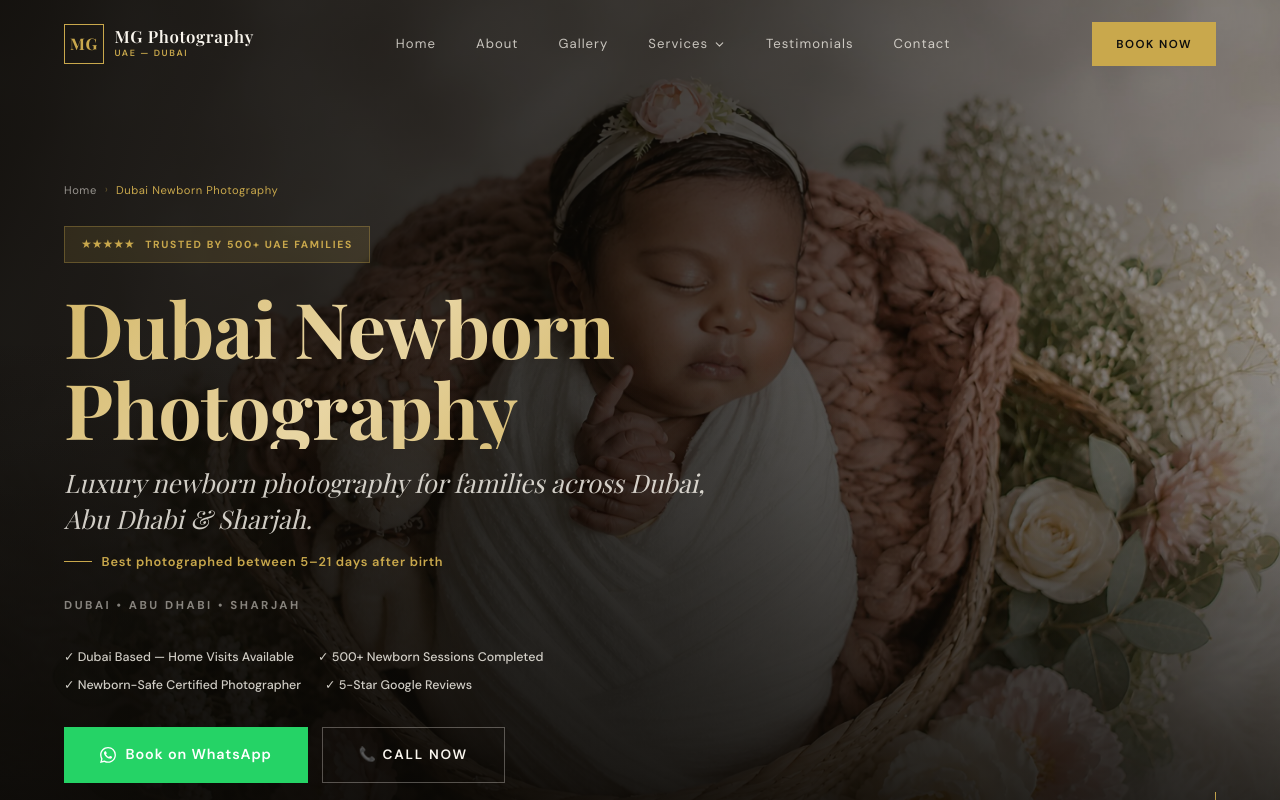
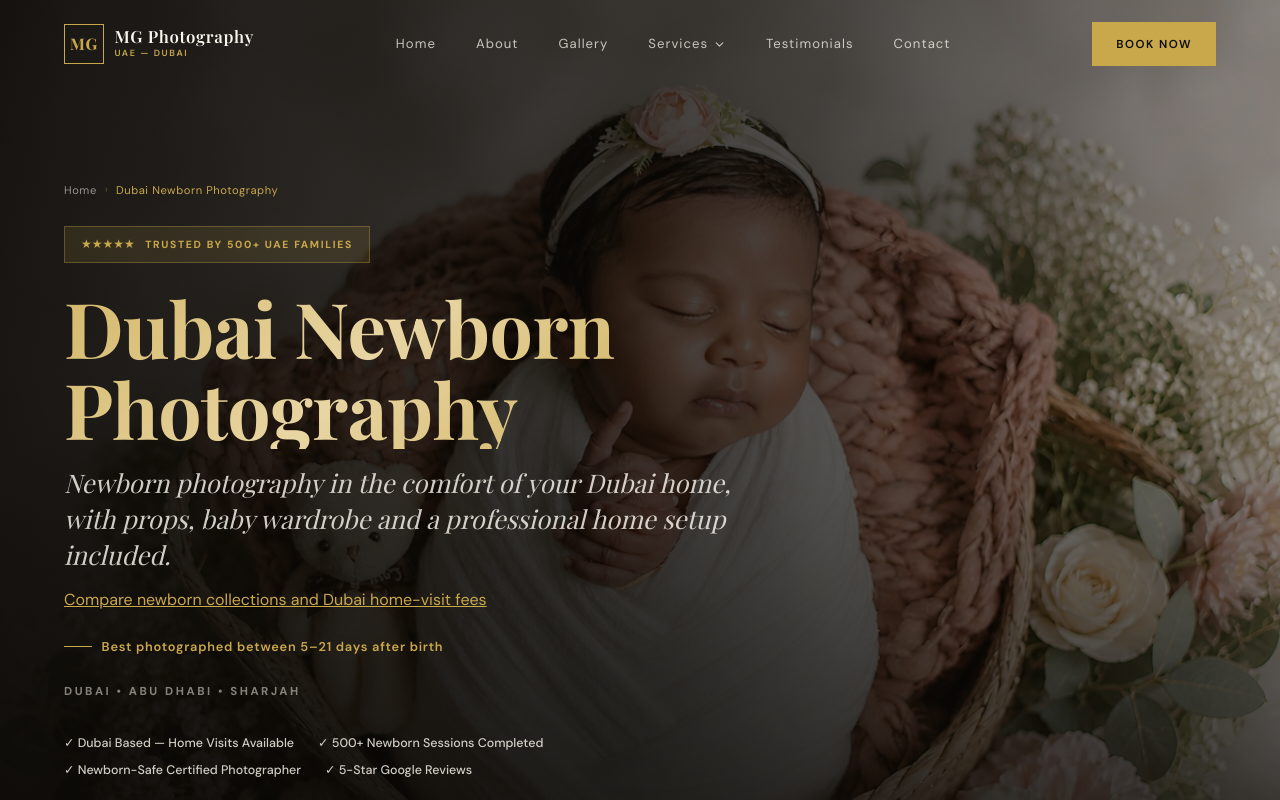
Before and after one commit to mgphotographyglobal/mgphotographyglobal, a Next.js app: page /dubai-newborn-photography in a window 1280 px wide. Shown: the top 800 px of the page. Built offline with nearby package versions, Linux system fonts and the light colour scheme; a web font is replaced by a local one.

Commit message:
Clarify newborn package details and service metadata

```diff
--- a/app/dubai-newborn-photography/page.tsx
+++ b/app/dubai-newborn-photography/page.tsx
@@ -4,9 +4,10 @@
  * Google Ads Quality Score optimized
  * Core Web Vitals optimized (LCP image priority, no CLS)
  * WCAG AA accessible
- * Full schema markup: LocalBusiness + FAQPage + AggregateRating + BreadcrumbList
+ * Structured data: Service + FAQPage + ImageGallery + BreadcrumbList
  */
 import Image from "next/image";
+import Link from "next/link";
 import type { Metadata } from "next";
 import Footer from "../components/Footer";
 import MobileStickyCTA from "../components/MobileStickyCTA";
@@ -17,11 +18,12 @@ const SITE_URL = "https://mgphotographyglobal.com";
 const PAGE_URL = `${SITE_URL}/dubai-newborn-photography/`;
 const WA_URL = "https://wa.me/971588764748?text=Hi%20MG%20Photography%2C%20I%27d%20like%20to%20book%20a%20newborn%20photography%20session%20in%20Dubai.";
 const CALL_URL = "tel:+971588764748";
+const PAGE_DESCRIPTION = "Newborn photography at home in Dubai. Compare 10, 15 and 25-portrait collections, with props and home setup included. AED 100 Dubai home visit fee applies.";
 
 // ─── SEO Metadata ─────────────────────────────────────────────────────────────
 export const metadata: Metadata = {
   title: "Dubai Newborn Photographer | MG Photography UAE",
-  description: "Professional newborn photographer in Dubai. Safe, gentle, luxury home-visit sessions. Trusted by 500+ UAE families. Book via WhatsApp.",
+  description: PAGE_DESCRIPTION,
   keywords: [
     "Dubai Newborn Photographer",
     "Newborn Photography Dubai",
@@ -40,7 +42,7 @@ export const metadata: Metadata = {
   openGraph: {
     title: "Dubai Newborn Photographer | MG Photography UAE",
     description:
-      "Luxury home newborn photography in Dubai. 500+ families. 5-star Google reviews. Book via WhatsApp.",
+      PAGE_DESCRIPTION,
     type: "website",
     locale: "en_AE",
     url: PAGE_URL,
@@ -57,7 +59,7 @@ export const metadata: Metadata = {
   twitter: {
     card: "summary_large_image",
     title: "Dubai Newborn Photographer | MG Photography UAE",
-    description: "Luxury home newborn photography in Dubai. 500+ families.",
+    description: PAGE_DESCRIPTION,
     images: ["/images/hero-basket-newborn.webp"],
   },
 };
@@ -232,11 +234,11 @@ const faqs = [
   },
   {
     q: "How many photos will we receive?",
-    a: "25–80+ hand-retouched images depending on your package. Every image is individually edited — never batch processed. Gallery delivered within 5–7 working days via private online link.",
+    a: "The Essence Collection includes 10 edited digital portraits, Signature includes 15, and Legacy includes 25. Every image is individually edited — never batch processed. Gallery delivered within 5–7 working days via private online link.",
   },
   {
-    q: "Can siblings and grandparents be included?",
-    a: "Yes — family portraits are a beautiful part of our sessions. We photograph family portraits first while siblings are freshest, then focus on the posed newborn images. Included in the Signature and Legacy Collections.",
+    q: "Which collections include family portraits?",
+    a: "Essence includes a baby and parent portrait. Signature and Legacy include immediate family portraits. If you would like grandparents or other relatives to join, share the number of people when enquiring so we can confirm the arrangements.",
   },
   {
     q: "How much does newborn photography cost in Dubai?",
@@ -332,7 +334,7 @@ export default function DubaiNewbornPhotography() {
             {/* Breadcrumb — improves Quality Score & internal linking */}
             <nav aria-label="Breadcrumb" style={{ marginBottom: "1.5rem" }}>
               <ol style={{ display: "flex", gap: "0.5rem", alignItems: "center", listStyle: "none", padding: 0, flexWrap: "wrap" }}>
-                <li><a href="/" style={{ fontFamily: "var(--font-body)", fontSize: "0.7rem", color: "rgba(250,246,238,0.55)", textDecoration: "none", letterSpacing: "0.05em" }}>Home</a></li>
+                <li><Link href="/" style={{ fontFamily: "var(--font-body)", fontSize: "0.7rem", color: "rgba(250,246,238,0.55)", textDecoration: "none", letterSpacing: "0.05em" }}>Home</Link></li>
                 <li aria-hidden="true" style={{ color: "rgba(201,168,76,0.4)", fontSize: "0.7rem" }}>›</li>
                 <li><span style={{ fontFamily: "var(--font-body)", fontSize: "0.7rem", color: "var(--gold)", letterSpacing: "0.05em" }} aria-current="page">Dubai Newborn Photography</span></li>
               </ol>
@@ -357,7 +359,11 @@ export default function DubaiNewbornPhotography() {
               </span>
             </h1>
             <p style={{ fontFamily: "var(--font-display)", fontSize: "clamp(1.1rem, 2.5vw, 1.6rem)", color: "rgba(250,246,238,0.82)", fontWeight: 400, lineHeight: 1.4, marginBottom: "0.875rem", fontStyle: "italic" }}>
-              Luxury newborn photography for families across Dubai, Abu Dhabi &amp; Sharjah.
+              Newborn photography in the comfort of your Dubai home, with props, baby wardrobe and a professional home setup included.
+            </p>
+
+            <p style={{ marginBottom: "1.5rem", lineHeight: 1.6 }}>
+              <a href="#packages" style={{ color: "var(--gold)", textDecoration: "underline" }}>Compare newborn collections and Dubai home-visit fees</a>
             </p>
 
             {/* Session timing — answers key client question */}
```
